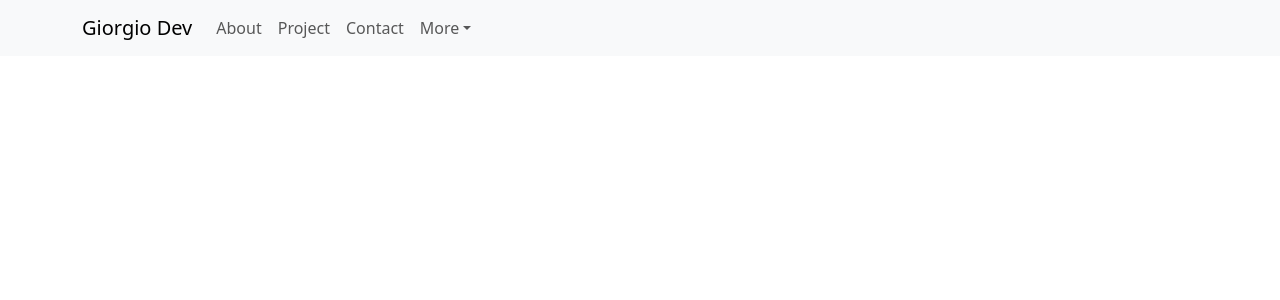
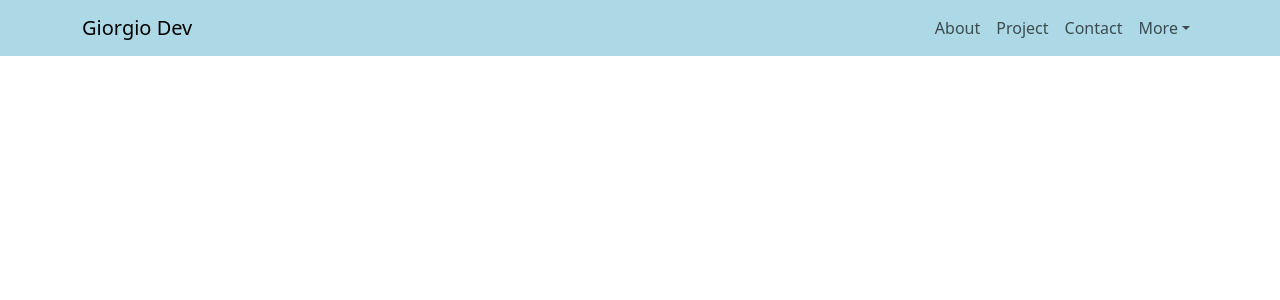
Before and after one commit to GiorgioMigliaccio08/Giorgio.dev, a React (Create React App) app: page / in a window 1280 px wide. Shown: the top 300 px of the page. Built offline with nearby package versions, Linux system fonts and the light colour scheme.

Commit message:
Modify Navbar

```diff
--- a/src/components/Navbar.jsx
+++ b/src/components/Navbar.jsx
@@ -5,15 +5,15 @@ import NavDropdown from "react-bootstrap/NavDropdown";
 
 function BasicExample() {
   return (
-    <Navbar expand="lg" className="bg-body-tertiary">
+    <Navbar expand="lg" style={{ backgroundColor: "#add8e6" }}>
       <Container>
         <Navbar.Brand href="#home">Giorgio Dev</Navbar.Brand>
         <Navbar.Toggle aria-controls="basic-navbar-nav" />
         <Navbar.Collapse id="basic-navbar-nav">
-          <Nav className="me-auto">
+          <Nav className="ms-auto">
             <Nav.Link href="#home">About</Nav.Link>
-            <Nav.Link href="#link">Project</Nav.Link>
-            <Nav.Link href="#link">Contact</Nav.Link>
+            <Nav.Link href="#projects">Project</Nav.Link>
+            <Nav.Link href="#contact">Contact</Nav.Link>
             <NavDropdown title="More" id="basic-nav-dropdown">
               <NavDropdown.Item href="#action/3.1">Contact</NavDropdown.Item>
               <NavDropdown.Item href="#action/3.2">
```
